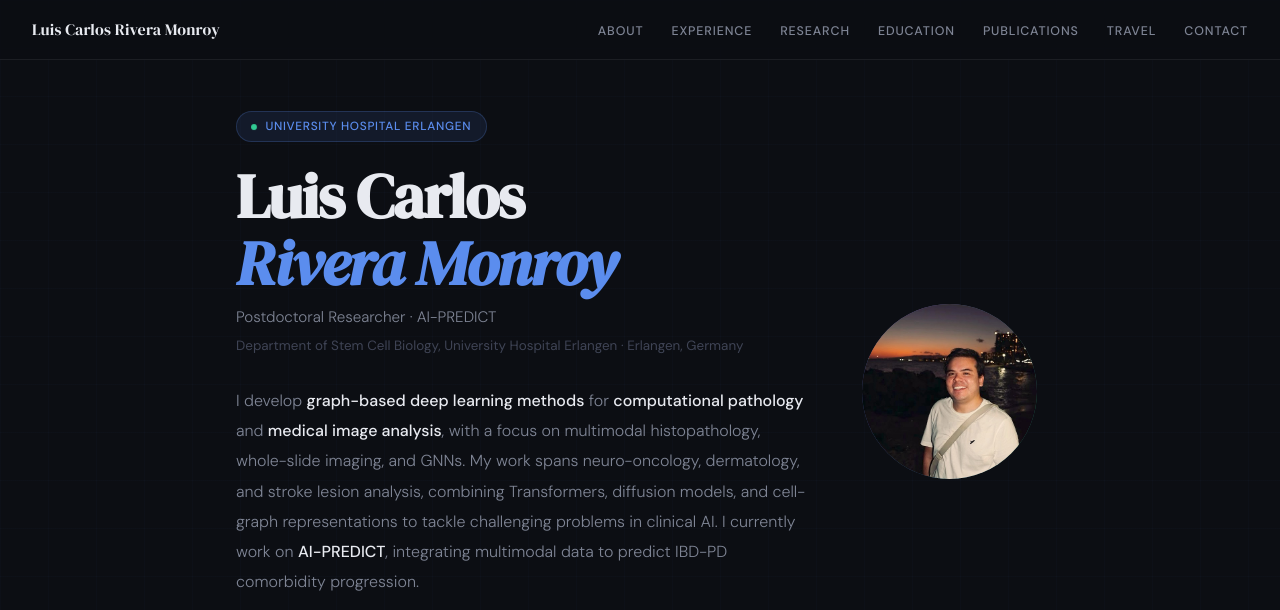
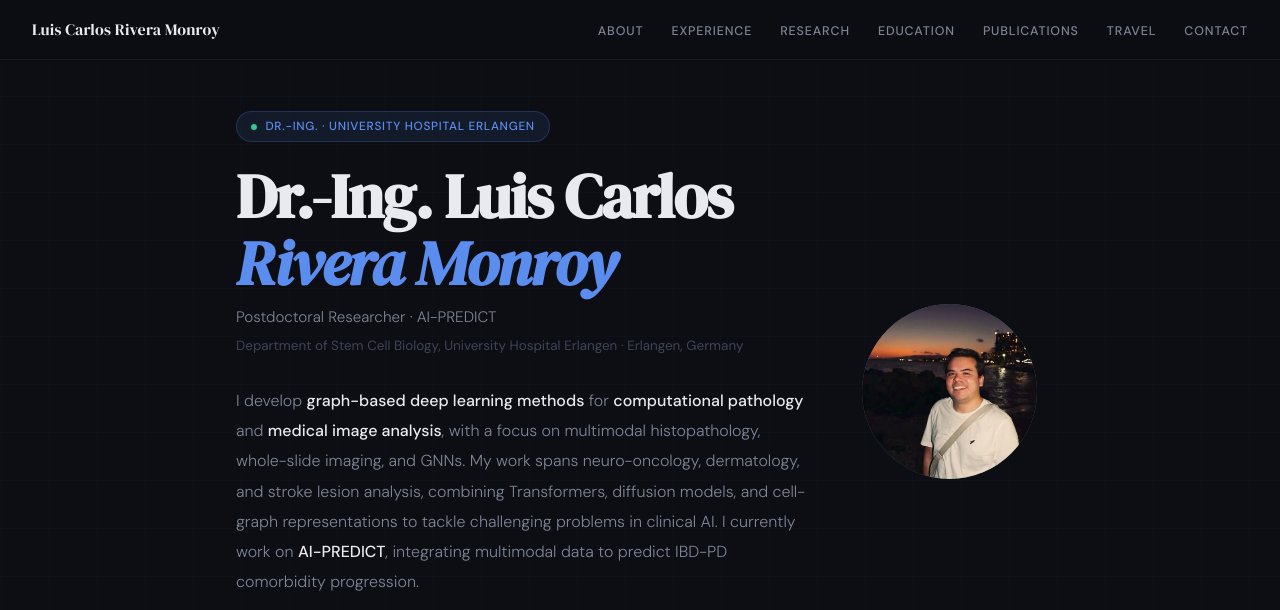
Before and after one commit to luiscarm9/luiscarm9.github.io, a plain HTML site: page index.html in a window 1280 px wide. Shown: the top 610 px of the page. Drawn offline with nearby package versions, Linux system fonts and the light colour scheme; no server answers.

Commit message:
Restore Dr.-Ing. title now that doctoral certificate is received

```diff
--- a/index.html
+++ b/index.html
@@ -3,8 +3,8 @@
 <head>
   <meta charset="UTF-8" />
   <meta name="viewport" content="width=device-width, initial-scale=1.0" />
-  <title>Luis Carlos Rivera Monroy | Medical AI Researcher</title>
-  <meta name="description" content="FAU Erlangen-Nuremberg, specializing in computational pathology, graph neural networks, and medical image analysis." />
+  <title>Dr.-Ing. Luis Carlos Rivera Monroy | Medical AI Researcher</title>
+  <meta name="description" content="Dr.-Ing., FAU Erlangen-Nuremberg, specializing in computational pathology, graph neural networks, and medical image analysis." />
   <meta name="keywords" content="digital pathology, medical imaging, brain tumor segmentation, graph neural networks, MICCAI, deep learning, FAU Erlangen" />
 
   <script defer src="https://static.cloudflareinsights.com/beacon.min.js" data-cf-beacon='{"token": "07e5b39f3a9a49d7b7efcf95ca1fd04b"}'></script>
@@ -180,8 +180,8 @@
   <div class="wrap">
     <div class="hero-grid">
       <div>
-        <div class="badge"><span class="dot"></span>University Hospital Erlangen</div>
-        <h1 class="hn">Luis Carlos<br><em>Rivera Monroy</em></h1>
+        <div class="badge"><span class="dot"></span>Dr.-Ing. · University Hospital Erlangen</div>
+        <h1 class="hn">Dr.-Ing. Luis Carlos<br><em>Rivera Monroy</em></h1>
         <p class="pos">Postdoctoral Researcher · AI-PREDICT</p>
         <p class="affil">Department of Stem Cell Biology, University Hospital Erlangen · Erlangen, Germany</p>
         <p class="bio">
```
